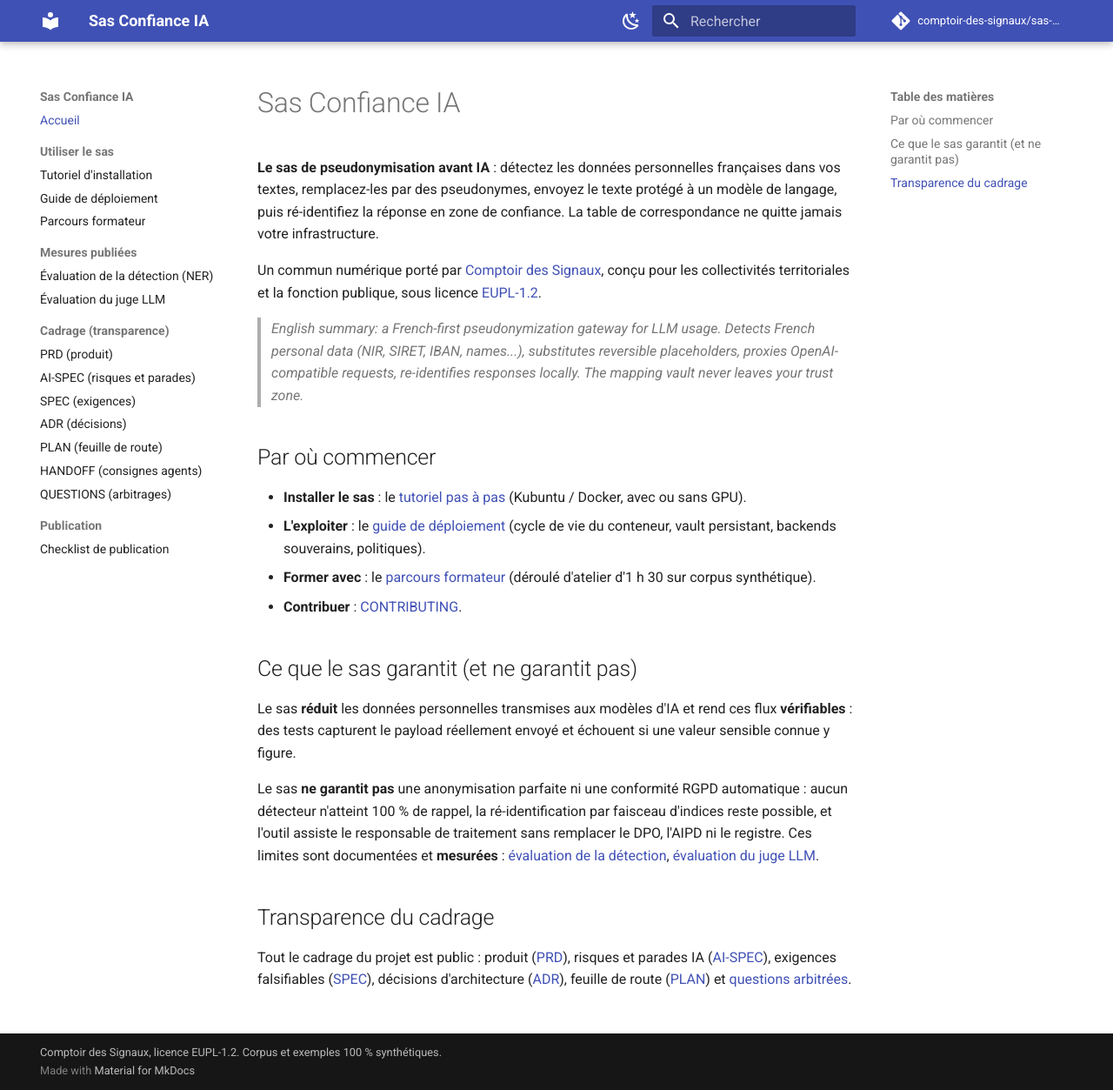
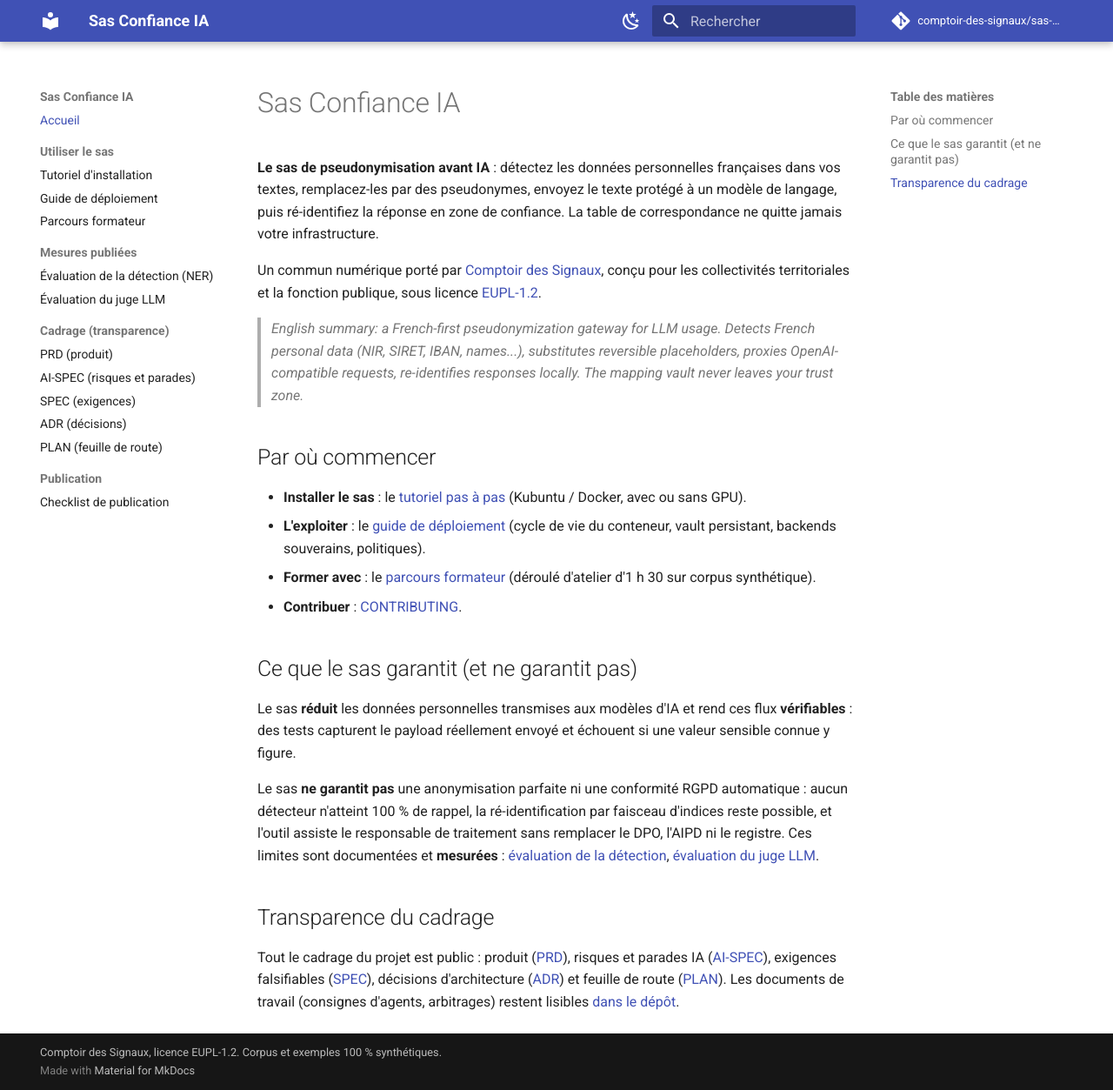
Before and after one commit to comptoir-des-signaux/sas-confiance-ia, an MkDocs documentation site: the page built from docs/index.md, in a window 1280 px wide and 1253 px high. Shown: the whole window at 87% size. Built offline with MkDocs 1.6.1 and Material for MkDocs 9.7.7, drawn with Linux system fonts in a browser that asks for light colours; comment, search, counter and statistics services are not loaded.

Commit message:
docs: HANDOFF et QUESTIONS retirés du site public (Lot 16)
Documents de travail internes (consignes d'agents, arbitrages en cours) :
exclus du build MkDocs (exclude_docs), pas seulement de la navigation. Ils
restent lisibles dans le dépôt public sous docs/specs/, la page d'accueil
du site y renvoie.

Co-Authored-By: Claude Fable 5 <noreply@anthropic.com>

```diff
--- a/docs/index.md
+++ b/docs/index.md
@@ -47,5 +47,6 @@ Tout le cadrage du projet est public : produit
 ([PRD](specs/01-PRD.md)), risques et parades IA
 ([AI-SPEC](specs/02-AI-SPEC.md)), exigences falsifiables
 ([SPEC](specs/03-SPEC.md)), décisions d'architecture
-([ADR](specs/04-ADR.md)), feuille de route ([PLAN](specs/05-PLAN.md)) et
-[questions arbitrées](specs/QUESTIONS.md).
+([ADR](specs/04-ADR.md)) et feuille de route ([PLAN](specs/05-PLAN.md)).
+Les documents de travail (consignes d'agents, arbitrages) restent lisibles
+[dans le dépôt](https://github.com/comptoir-des-signaux/sas-confiance-ia/tree/main/docs/specs).
--- a/mkdocs.yml
+++ b/mkdocs.yml
@@ -57,7 +57,11 @@ nav:
       - SPEC (exigences): specs/03-SPEC.md
       - ADR (décisions): specs/04-ADR.md
       - PLAN (feuille de route): specs/05-PLAN.md
-      - HANDOFF (consignes agents): specs/06-HANDOFF.md
-      - QUESTIONS (arbitrages): specs/QUESTIONS.md
   - Publication:
       - Checklist de publication: checklist-publication.md
+
+# Documents de travail internes (consignes d'agents, arbitrages en cours) :
+# hors site, mais toujours lisibles dans le dépôt public sous docs/specs/.
+exclude_docs: |
+  specs/06-HANDOFF.md
+  specs/QUESTIONS.md
```
